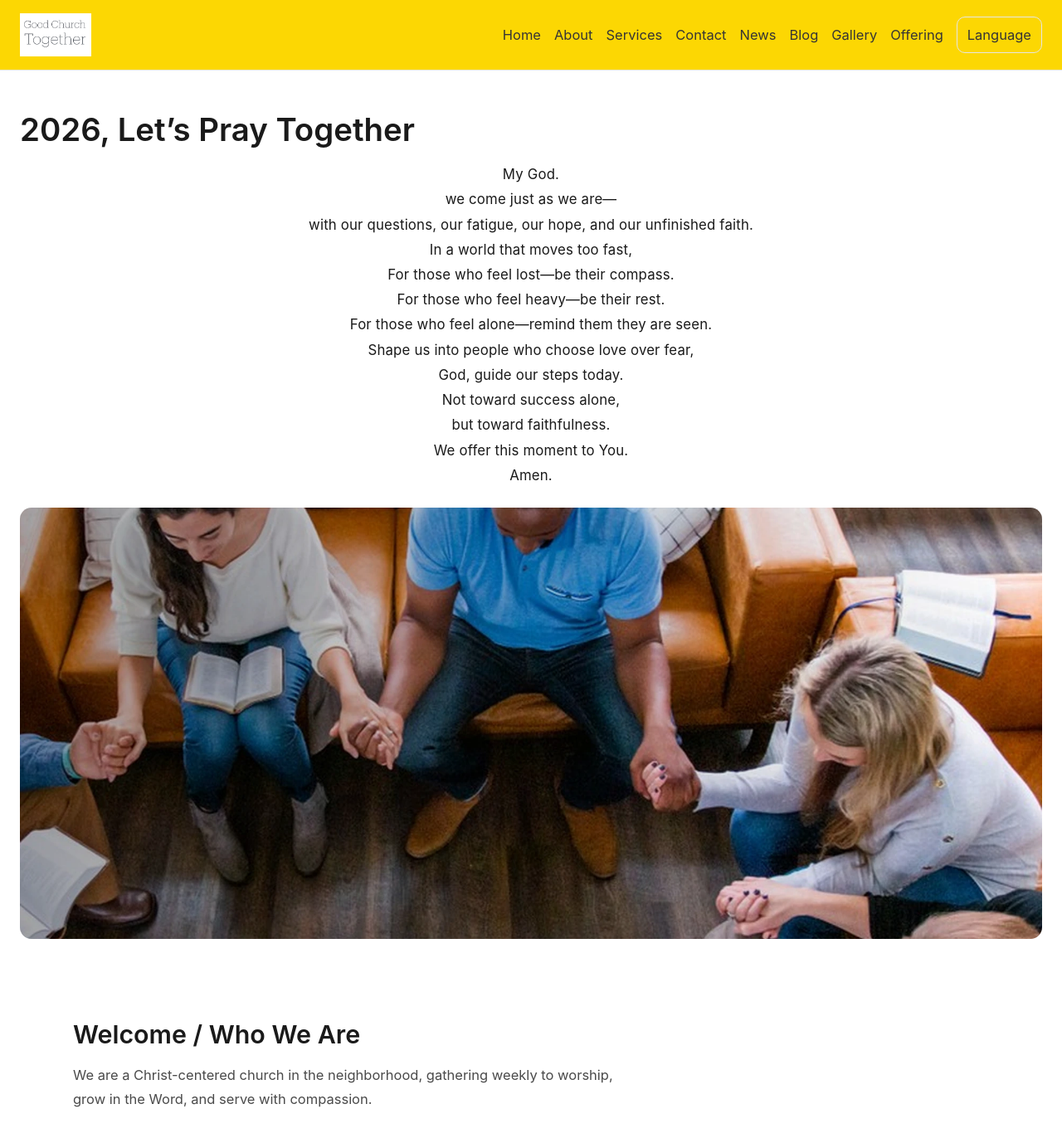
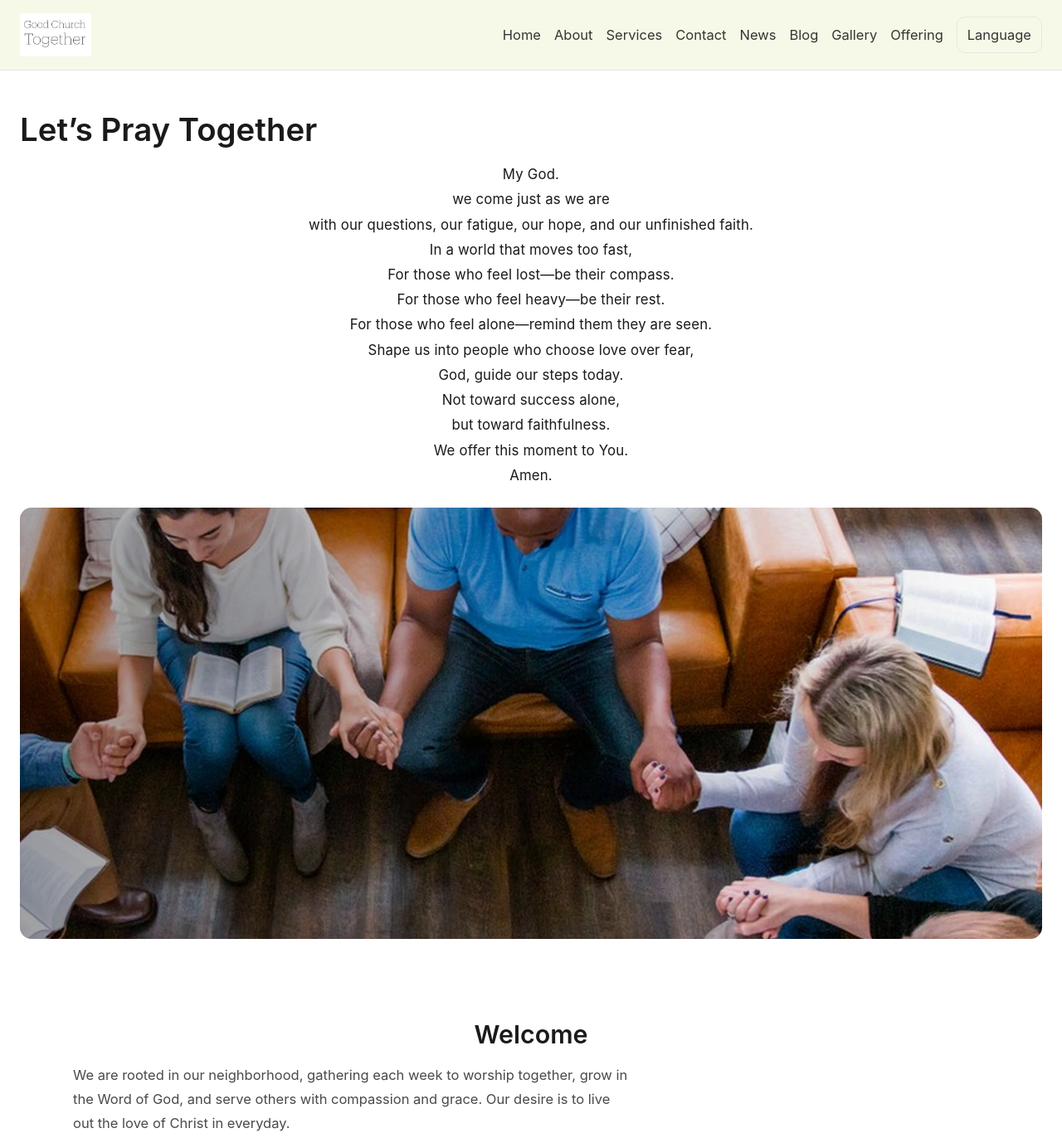
Before and after one commit to pilgrim-web/goodtogetherchurdch, a website: page en/index.html in a window 1280 px wide. Shown: the top 1372 px of the page at 83% size. Drawn offline with Linux system fonts and the light colour scheme.

Commit message:
navigation and vision change

```diff
--- a/content/i18n.json
+++ b/content/i18n.json
@@ -70,20 +70,20 @@
     },
     "home": {
       "hero": {
-        "title": "2026, Let’s Pray Together",
-        "subtitle": "My God.<br>we come just as we are—<br>with our questions, our fatigue, our hope, and our unfinished faith.<br>In a world that moves too fast,<br>For those who feel lost—be their compass.<br>For those who feel heavy—be their rest.<br>For those who feel alone—remind them they are seen.<br>Shape us into people who choose love over fear,<br>God, guide our steps today.<br>Not toward success alone,<br>but toward faithfulness.<br>We offer this moment to You.<br>Amen.",
+        "title": "Let’s Pray Together",
+        "subtitle": "My God.<br>we come just as we are<br>with our questions, our fatigue, our hope, and our unfinished faith.<br>In a world that moves too fast,<br>For those who feel lost—be their compass.<br>For those who feel heavy—be their rest.<br>For those who feel alone—remind them they are seen.<br>Shape us into people who choose love over fear,<br>God, guide our steps today.<br>Not toward success alone,<br>but toward faithfulness.<br>We offer this moment to You.<br>Amen.",
         "alt_1": "Worship gathering",
         "alt_2": "Community prayer",
         "alt_3": "Sunday service",
         "alt_4": "Fellowship time"
       },
       "welcome": {
-        "title": "Welcome / Who We Are",
-        "body": "We are a Christ-centered church in the neighborhood, gathering weekly to worship, grow in the Word, and serve with compassion."
+        "title": "Welcome",
+        "body": "We are rooted in our neighborhood, gathering each week to worship together, grow in the Word of God, and serve others with compassion and grace. Our desire is to live out the love of Christ in everyday."
       },
       "vision": {
         "title": "Vision",
-        "body": "One family in Christ, praying faithfully and serving our city with hope."
+        "body": "Mobilizing churches, organizations, and advocates around a shared vision brings unity to our efforts on behalf of vulnerable children and families.<br>We collaborate to strengthen family and community care by building local networks that support safe, loving, and thriving environments for every child.<br>We partner with churches to inspire and support Christians in action equipping and empowering local congregations to engage in ongoing care for vulnerable children and families.<br>We cultivate competency through approaches and best practices, strengthening leaders, programs, and ministries with pure love.<br>"
       },
       "explore": {
         "title": "Explore",
--- a/css/main.css
+++ b/css/main.css
@@ -60,7 +60,7 @@ button:focus-visible {
 header {
   border-bottom: 1px solid var(--color-border);
   padding: var(--space-3) var(--space-4);
-  background: #fcd703;
+  background: #f6f9e7;
   color: #363535;
 }
 
@@ -189,6 +189,10 @@ h1 {
 h2 {
   font-size: 1.9rem;
   line-height: 1.25;
+}
+
+.title-center {
+  text-align: center;
 }
 
 h3 {
--- a/en/index.html
+++ b/en/index.html
@@ -71,7 +71,7 @@
 </section>
 
 <section aria-labelledby="welcome-title" data-reveal>
-  <h2 id="welcome-title" data-i18n="home.welcome.title"></h2>
+  <h2 id="welcome-title" class="title-center" data-i18n="home.welcome.title"></h2>
   <p data-i18n="home.welcome.body"></p>
 </section>
 
```
Also changed, not shown: es/index.html (+1 -1 lines), index.html (+1 -1 lines), ja/index.html (+1 -1 lines), ko/index.html (+1 -1 lines).
